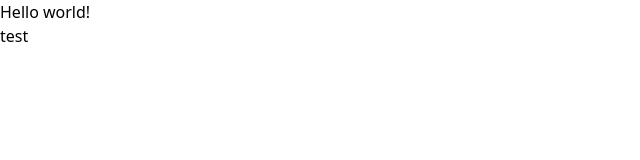
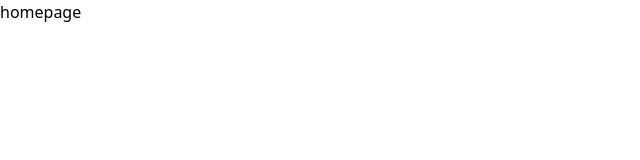
Before and after one commit to Ugurdmrer/date-app, a React (Vite) app: page / in a window 1280 px wide. Shown: the top 160 px of the page, without its empty margins (0-640 px from the left). Built offline with nearby package versions, Linux system fonts and the light colour scheme.

Commit message:
conditional redirect added.

```diff
--- a/src/App.tsx
+++ b/src/App.tsx
@@ -1,12 +1,12 @@
-import { Routes, Route } from 'react-router-dom'
+import { Routes, Route,Navigate} from 'react-router-dom'
 import ErrorPage from "./errorPage";
 import Home from "./pages/Home";
 function App() {
-
+  const loggedIn = true;
   return (
     <>
         <Routes>
-          <Route path="/" element={<Home />} />
+          <Route path="/" element={ loggedIn ? (<Home />): (<Navigate replace to={"*"}/>)} />
           <Route path="*" element={<ErrorPage />} />
         </Routes>
     </>
--- a/src/pages/Home.tsx
+++ b/src/pages/Home.tsx
@@ -2,10 +2,7 @@
 export default function Home() {
   return (
     <>
-      <h1 className="text-3xl text-bold underline">
-        Hello world!
-      </h1>
-      <div className="text-3xl text-bold">test</div>
+      <div>homepage</div>
     </>
   )
 }
--- /dev/null
+++ b/src/pages/Login.tsx
@@ -0,0 +1,6 @@
+
+export default function Login() {
+  return (
+    <div>Login</div>
+  )
+}
--- /dev/null
+++ b/src/pages/Register.tsx
@@ -0,0 +1,6 @@
+
+export default function Register() {
+  return (
+    <div>Register</div>
+  )
+}
```
